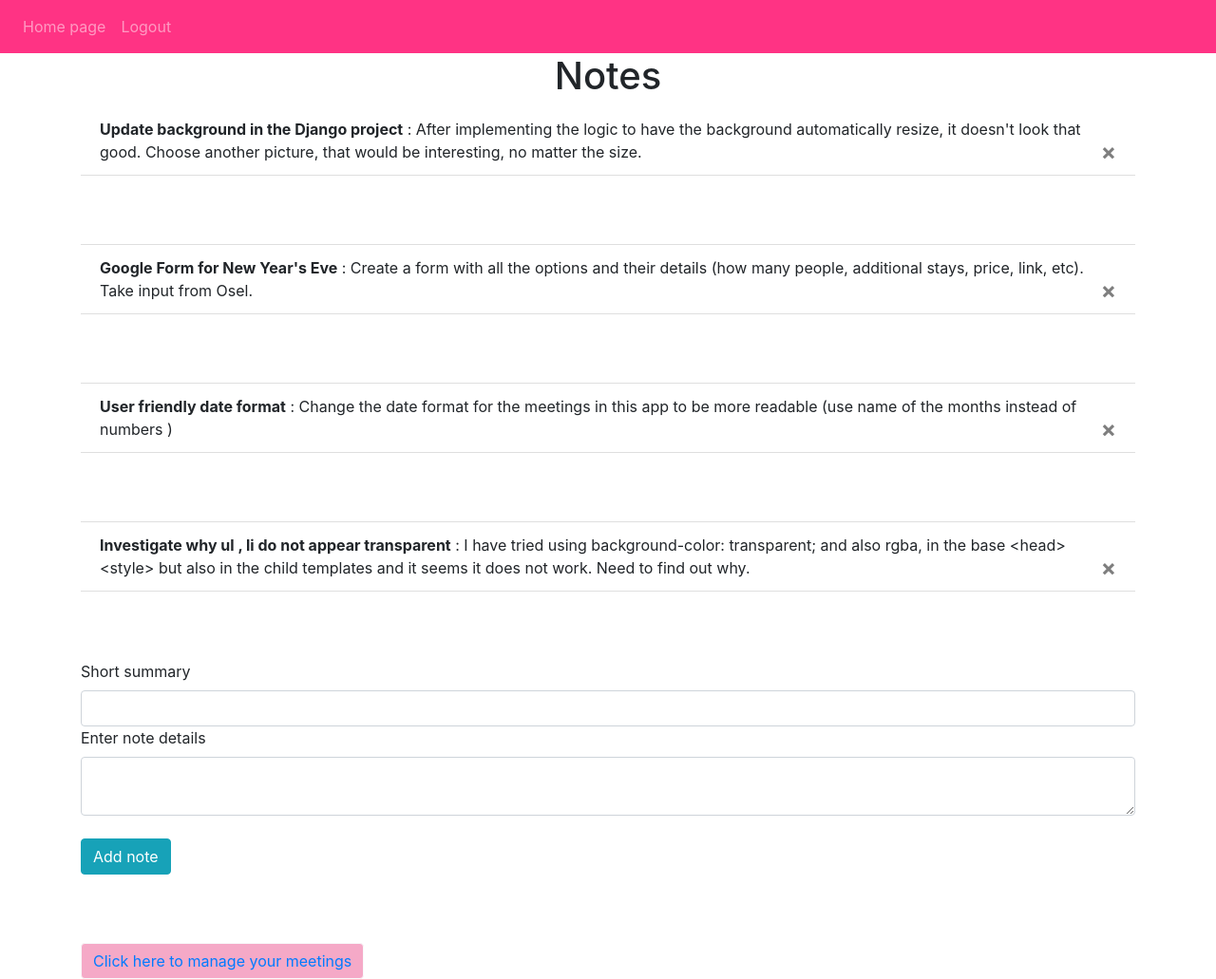
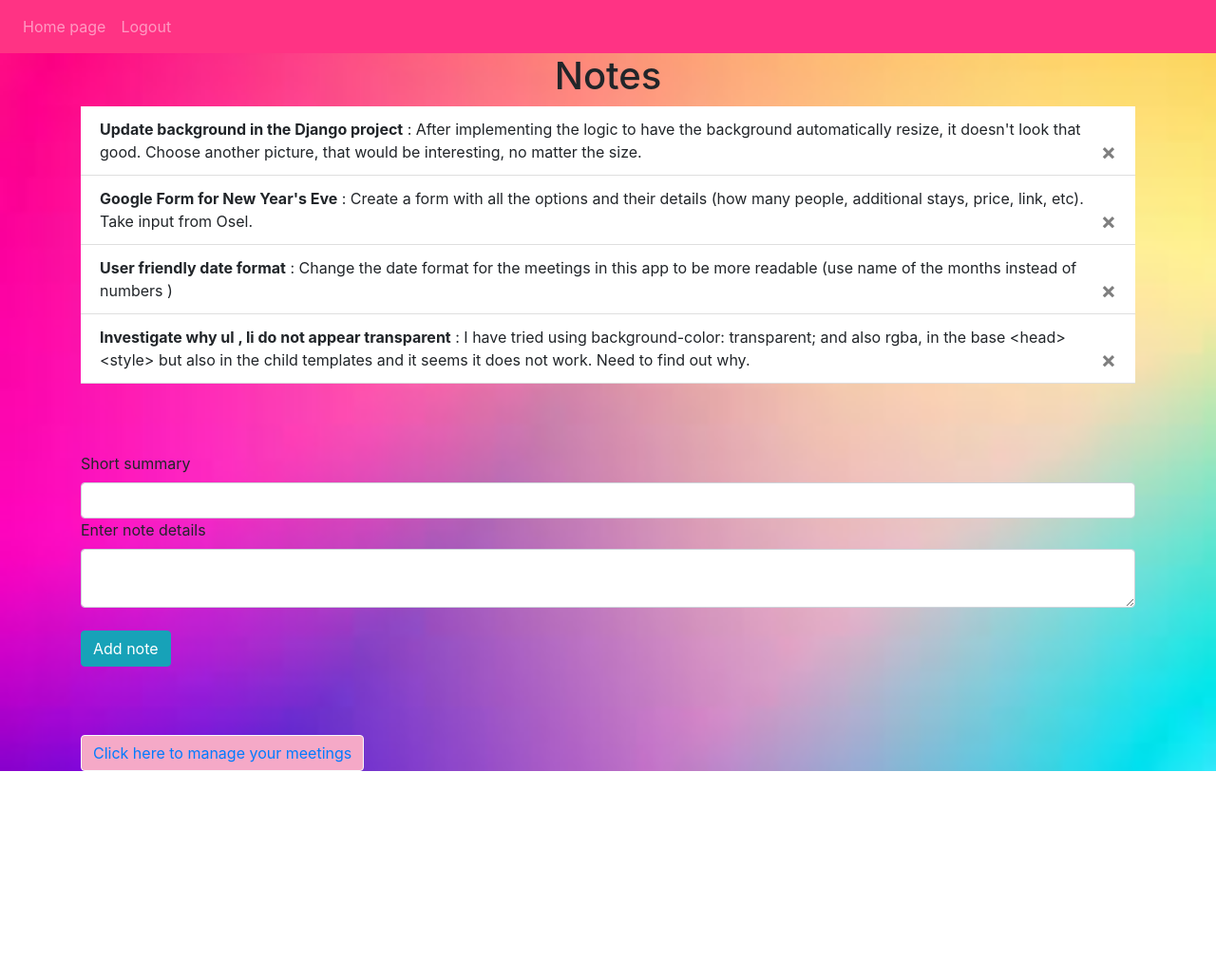
Before and after one commit to AndraPopa/Flask-Notes-and-Meeting-Planner, a Flask app: page / in a window 1280 px wide. Shown: the whole page at 95% size. After the commit the page ends 812 px from the top, so only its background shows below. Run offline with Flask 3, Linux system fonts and the light colour scheme; a user stored in the database is signed in; some libraries are stand-ins or nearby versions.

Commit message:
modified spacing + added background color - needs to see why element are not opaque

```diff
--- a/planner/templates/base.html
+++ b/planner/templates/base.html
@@ -15,6 +15,15 @@
       crossorigin="anonymous"
     />
     <title>{% block title %}Home{% endblock %}</title>
+    <style>
+        body {
+    background-image: url('static/background.jpeg');
+    background-size: cover;
+    }
+        ul, li {
+      background-color: transparent;
+    }
+    </style>
 </head>
 <body>
     <nav class="navbar navbar-expand-lg navbar-dark" style="background-color: #FF3384;">
--- a/planner/templates/home.html
+++ b/planner/templates/home.html
@@ -13,9 +13,9 @@
         <span aria-hidden="true">&times;</span>
     </button>
     </li>
-    <br/><br/></br>
     {% endfor %}
 </ul>
+<br><br><br>
 
 <form method="POST">
     <label for="summary">Short summary</label>
--- a/planner/templates/meetings.html
+++ b/planner/templates/meetings.html
@@ -17,7 +17,9 @@
 
     {% endfor %}
 </ul>
-<br/><br/></br>
+
+<br><br><br>
+
 <form method="POST">
     <label for="summary">Short summary</label>
     <input type="text" class="form-control" id="summary" name="summary"/>
```
Also changed, not shown: instance/planner_database.db, planner/static/background.jpeg (added).
